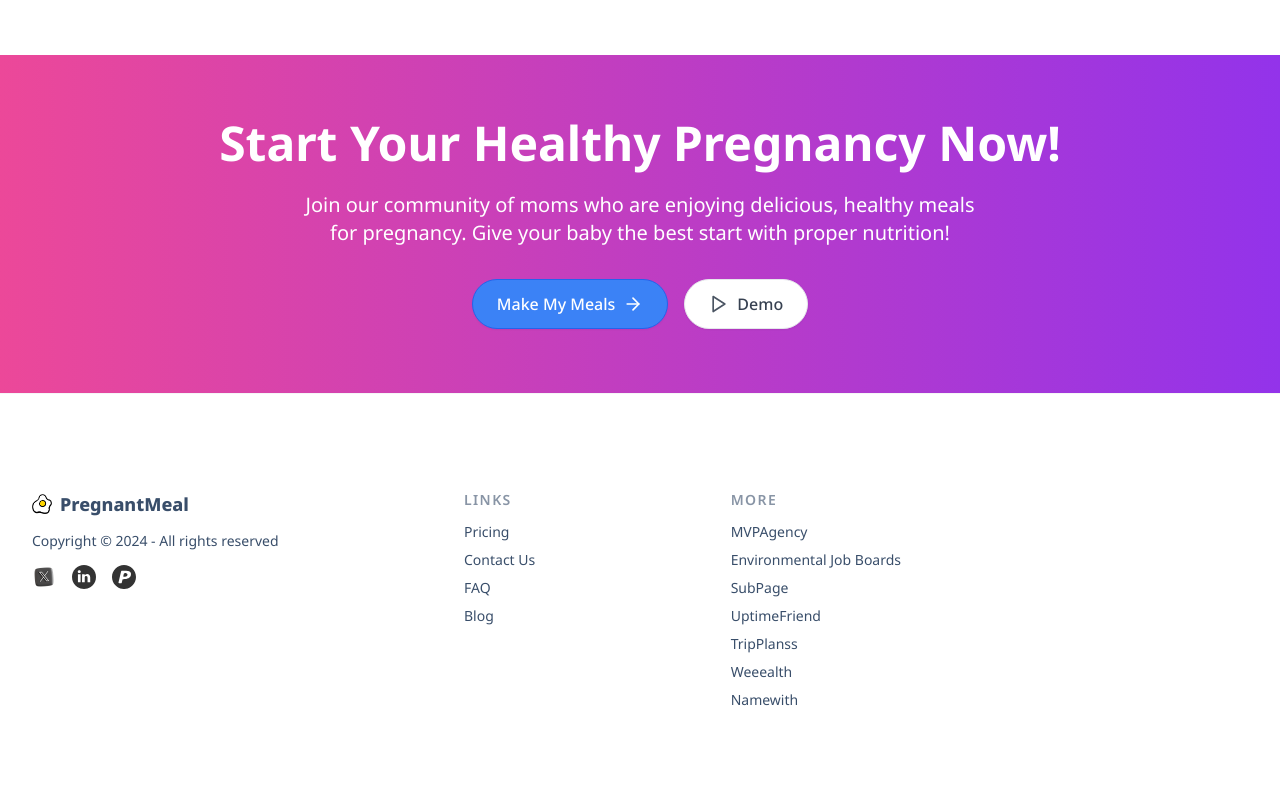
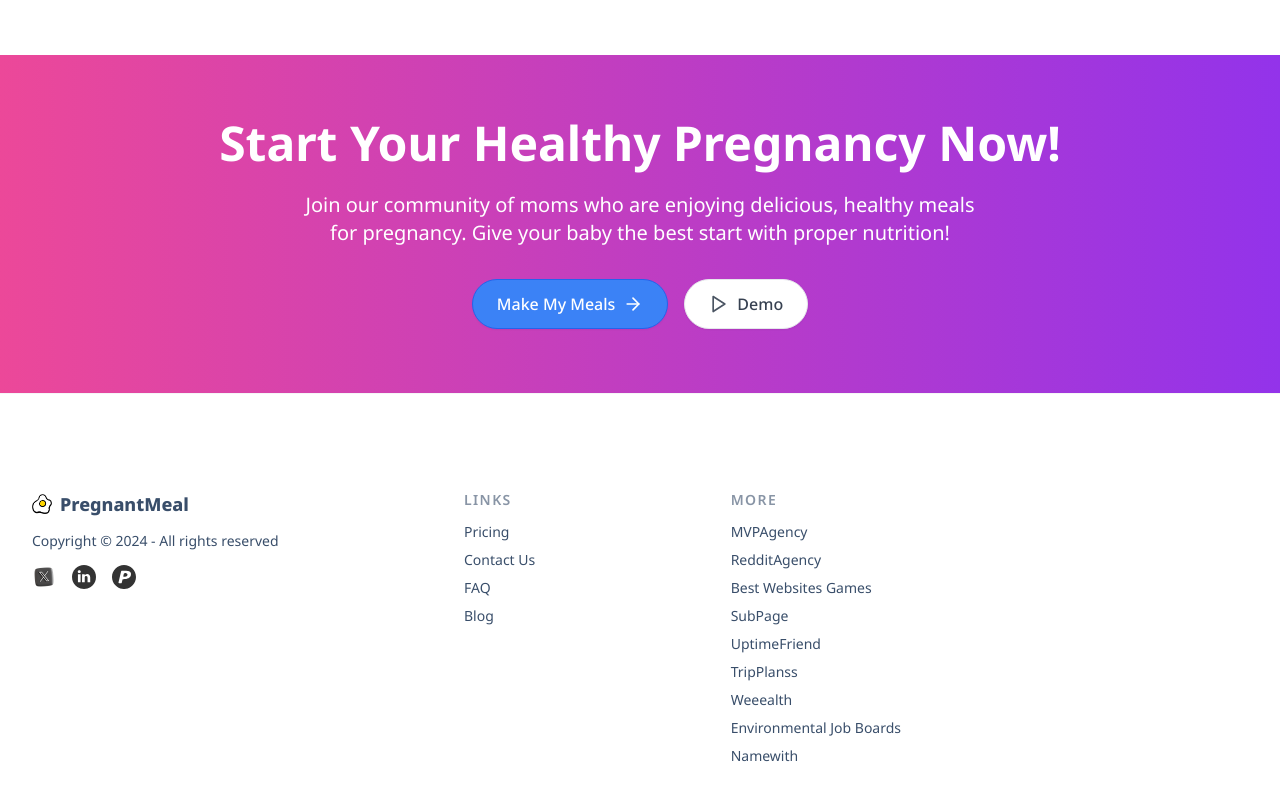
Before and after one commit to NurgaliyevS/pregnant-meal-application, a Next.js app: page / in a window 1280 px wide. Shown: the part 4239-5039 px from the top of the page. Built offline with nearby package versions, Linux system fonts and the light colour scheme; no server answers.

Commit message:
Save and commit changes

```diff
--- a/components/Footer.jsx
+++ b/components/Footer.jsx
@@ -6,9 +6,7 @@ import { isDevelopment } from "@/utils/isDevelopment";
 function Footer({ bgColor }) {
   const plausible = usePlausible();
   return (
-    <div
-      className="bg-white text-base-content overflow-hidden border-t border-base-content/5"
-    >
+    <div className="bg-white text-base-content overflow-hidden border-t border-base-content/5">
       <div className="max-w-7xl mx-auto px-8 py-24">
         <div className="flex lg:items-start md:flex-row md:flex-nowrap flex-wrap flex-col">
           <div className="w-80 max-w-full flex-shrink-0 md:mx-0 mx-auto text-center md:text-left">
@@ -146,14 +144,25 @@ function Footer({ bgColor }) {
                 </Link>
                 <Link
                   className="link link-hover"
-                  href="https://environmentaljobboards.com/"
+                  href="https://redditagency.com/"
                   target="_blank"
-                  title="Environmental Job Boards - home page"
+                  title="Reddit Agency - home page"
                   onClick={() => {
-                    plausible("EnvironmentalJobBoards");
+                    plausible("RedditAgency");
                   }}
                 >
-                  Environmental Job Boards
+                  RedditAgency
+                </Link>
+                <Link
+                  className="link link-hover"
+                  href="https://bestwebsitegames.com/"
+                  target="_blank"
+                  title="Best Websites Games - home page"
+                  onClick={() => {
+                    plausible("bestwebsitegames");
+                  }}
+                >
+                  Best Websites Games
                 </Link>
                 <Link
                   className="link link-hover"
@@ -201,6 +210,18 @@ function Footer({ bgColor }) {
                 </Link>
                 <Link
                   className="link link-hover"
+                  href="https://environmentaljobboards.com/"
+                  target="_blank"
+                  title="Environmental Job Boards - home page"
+                  onClick={() => {
+                    plausible("EnvironmentalJobBoards");
+                  }}
+                >
+                  Environmental Job Boards
+                </Link>
+
+                <Link
+                  className="link link-hover"
                   href="https://namewith.ai/"
                   target="_blank"
                   title="Namewith - home page"
```
